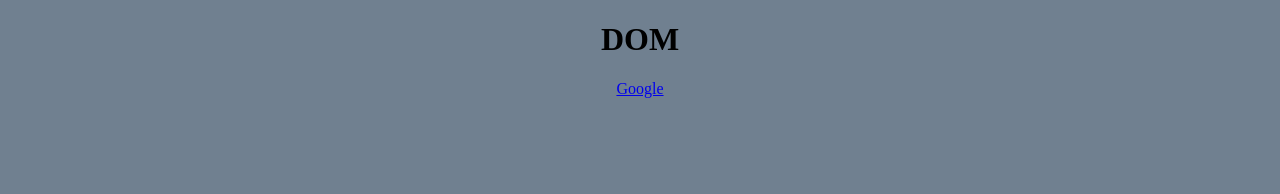
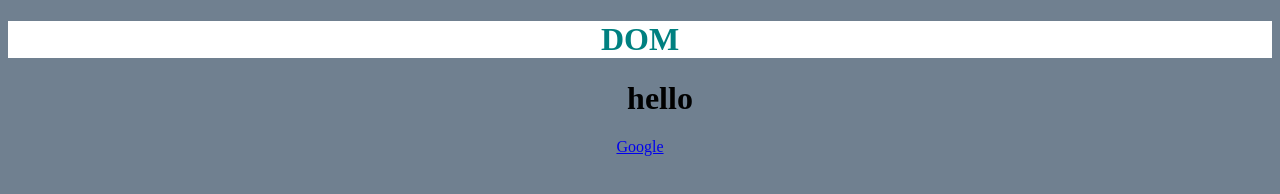
Before and after one commit to jmngandu/Functions, a plain HTML site: page DOM/General-DOM/index.html in a window 1280 px wide. Drawn offline with Linux system fonts and the light colour scheme.

Commit message:
function

```diff
--- a/DOM/General-DOM/index.html
+++ b/DOM/General-DOM/index.html
@@ -4,10 +4,10 @@
     <meta charset="UTF-8" />
     <meta name="viewport" content="width=device-width, initial-scale=1.0" />
     <title>Document Object Model</title>
-    <link rel="stylesheet" href="style.css" />
   </head>
   <body style="text-align: center; background-color: slategrey">
     <h1>DOM</h1>
+    <ul class="telMe"></ul>
     <a href="https://google.com">Google</a>
     <script src="main.js"></script>
   </body>
--- a/DOM/General-DOM/main.js
+++ b/DOM/General-DOM/main.js
@@ -13,3 +13,10 @@ h1.classList.toggle("hello");
 //attributes
 const a = document.querySelector("a");
 console.log(a.href);
+h1.style.color = "teal";
+h1.style.backgroundColor = "#fff";
+
+let telMe = document.querySelector(".telMe");
+let telI = document.createElement("h1");
+telI.innerText = "hello";
+telMe.appendChild(telI);
--- a/DOM/General-DOM/style.css
+++ /dev/null
@@ -1,3 +0,0 @@
-.styles {
-  background-color: brown;
-}
```
